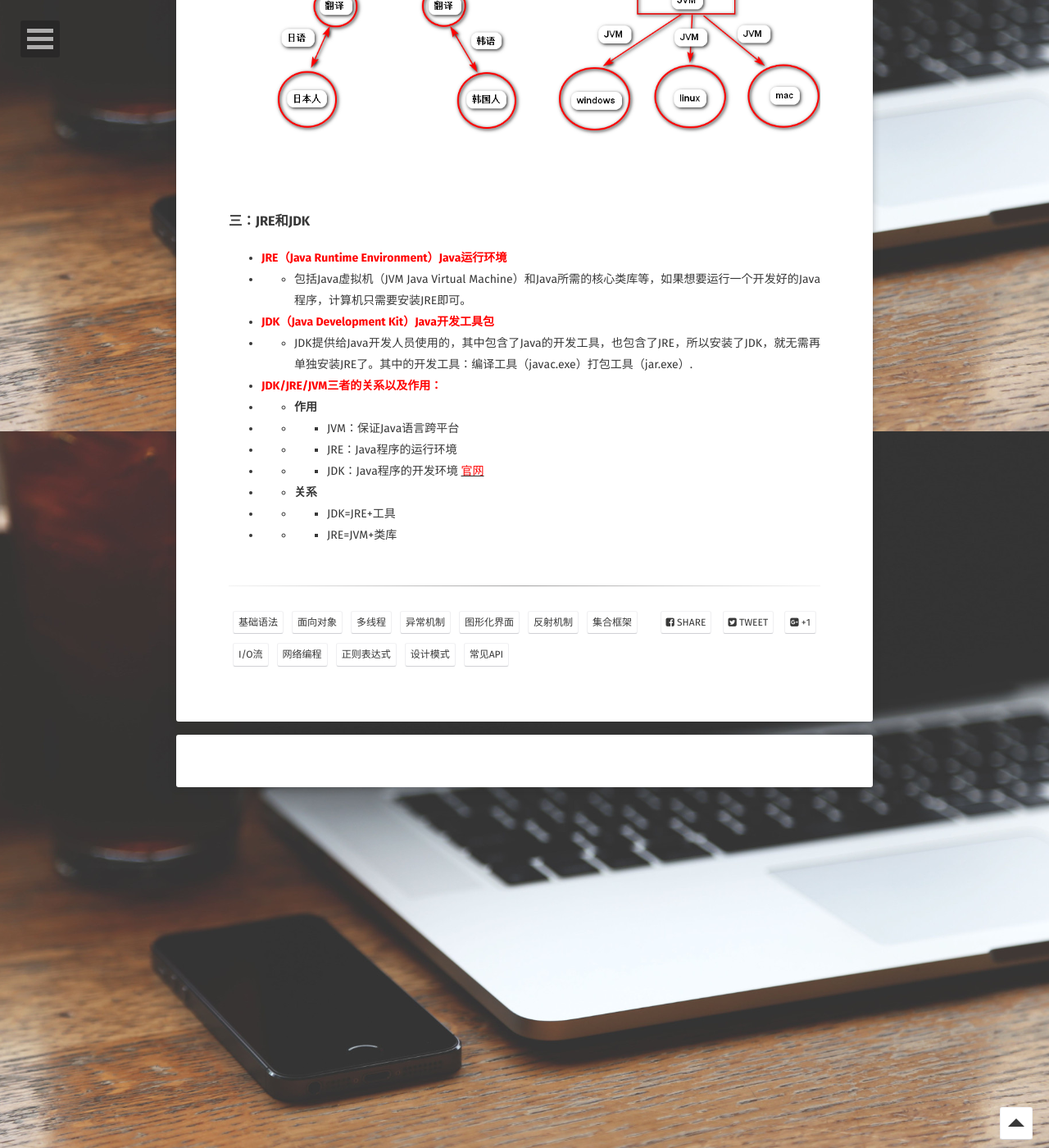
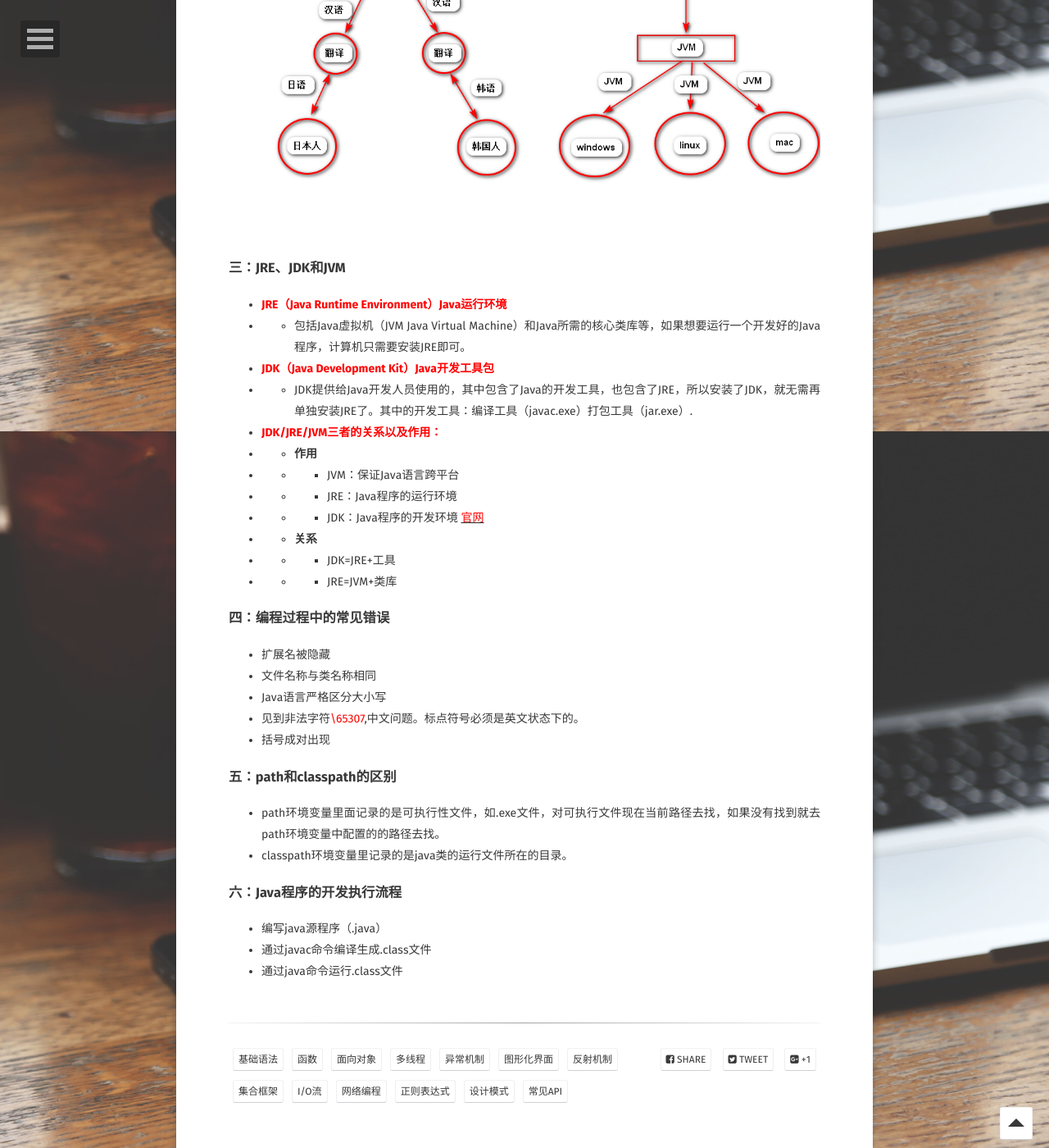
Before and after one commit to jackieliutao/javaStudyRoute, a Jekyll site: the page built from _posts/2017-09-18-JAVASE.md, in a window 1280 px wide and 1400 px high, scrolled down 1274 px. Shown: the whole window at 82% size. Built offline with Jekyll 4.4.1, drawn with Linux system fonts in a browser that asks for light colours; some web fonts are replaced; comment, search, counter and statistics services are not loaded.

Commit message:
update
update

```diff
--- a/_posts/2017-09-18-JAVASE.md
+++ b/_posts/2017-09-18-JAVASE.md
@@ -5,6 +5,7 @@ date:   2017-09-19
 excerpt: "本片文章主要讲解关于javaSE的相关知识。"
 tag:
 - 基础语法
+- - 函数
 - 面向对象
 - 多线程
 - 异常机制
@@ -19,6 +20,7 @@ tag:
 comments: true
 ---
 <p align="center"><font color="red" size="6">基础语法</font></p>
+## <font color="yellow">（一）：Java语言概述</font>
 ### 一：Java语言平台版本
 * **<font color="red">J2SE（Java 2 Platform Standard Edition）标准版</font>**
 * * 是为了开发普通桌面和商务应用程序提供的解决方案。
@@ -45,7 +47,7 @@ comments: true
 
 * ![image](../assets/img/JAVASE/java-01.png)
 
-### 三：JRE和JDK
+### 三：JRE、JDK和JVM
 * **<font color="red">JRE（Java Runtime Environment）Java运行环境</font>**
 * * 包括Java虚拟机（JVM Java Virtual Machine）和Java所需的核心类库等，如果想要运行一个开发好的Java程序，计算机只需要安装JRE即可。
 * **<font color="red">JDK（Java Development Kit）Java开发工具包</font>**
@@ -54,7 +56,23 @@ comments: true
 * * **作用**
 * * * JVM：保证Java语言跨平台
 * * * JRE：Java程序的运行环境
-* * * JDK：Java程序的开发环境 [<font color="red">官网</font>](https://www.oracle.com)
+* * * JDK：Java程序的开发环境 [<font color="red" font-weight="bold">官网</font>](https://www.oracle.com)
 * * **关系**
 * * * JDK=JRE+工具
 * * * JRE=JVM+类库
+
+### 四：编程过程中的常见错误
+* 扩展名被隐藏
+* 文件名称与类名称相同
+* Java语言严格区分大小写
+* 见到非法字符<font color="red">\65307</font>,中文问题。标点符号必须是英文状态下的。
+* 括号成对出现
+
+### 五：path和classpath的区别
+* path环境变量里面记录的是可执行性文件，如.exe文件，对可执行文件现在当前路径去找，如果没有找到就去path环境变量中配置的的路径去找。
+* classpath环境变量里记录的是java类的运行文件所在的目录。
+
+### 六：Java程序的开发执行流程
+* 编写java源程序（.java）
+* 通过javac命令编译生成.class文件
+* 通过java命令运行.class文件
```
